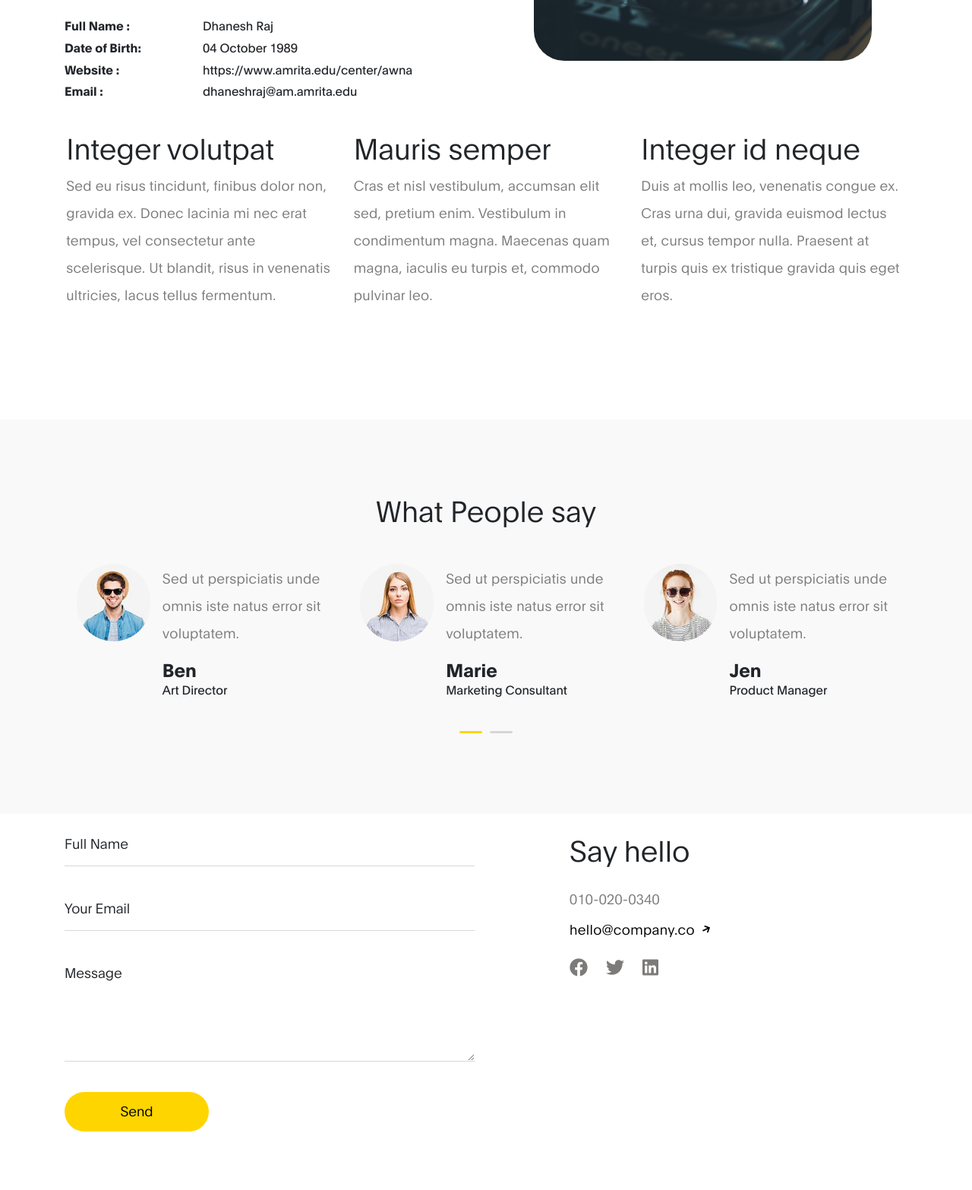
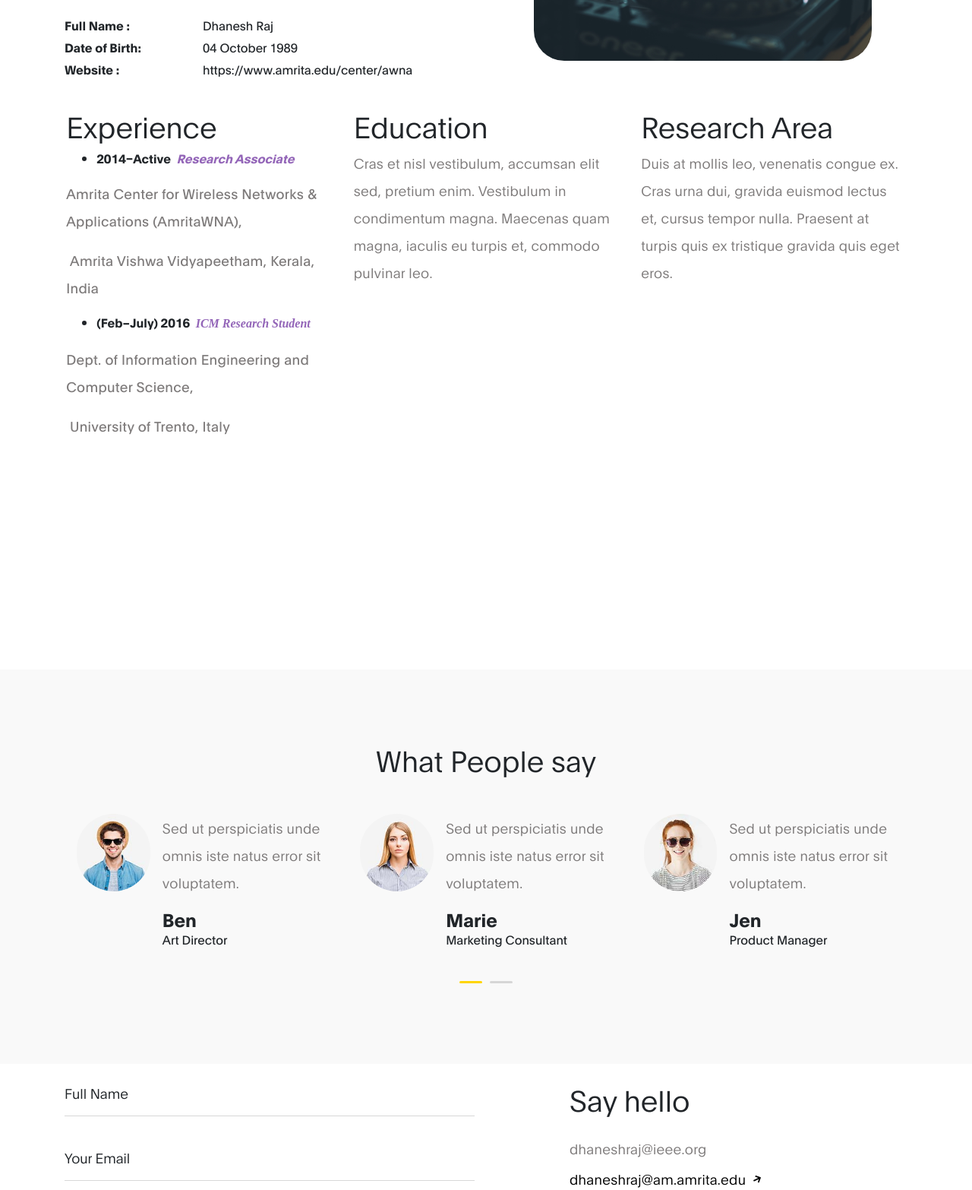
Before and after one commit to Dhanesh-raj/aboutme, a plain HTML site: page index.html in a window 1280 px wide. Shown: the part 901-2467 px from the top of the page at 76% size. Drawn offline with Linux system fonts and the light colour scheme.

Commit message:
Update index.html

```diff
--- a/index.html
+++ b/index.html
@@ -108,7 +108,7 @@ Dhanesh Raj
 
                         <li><strong>Website :</strong> https://www.amrita.edu/center/awna</li>
 
-                        <li><strong>Email :</strong> dhaneshraj@am.amrita.edu</li>
+<!--                         <li><strong>Email :</strong> dhaneshraj@am.amrita.edu</li> -->
                     </ul>
                 </div>
 
@@ -119,15 +119,27 @@ Dhanesh Raj
             </div>
             <div class="row about-third">
             	<div class="col-lg-4 col-md-4 col-12">
-                <h3>Integer volutpat</h3>
-                <p>Sed eu risus tincidunt, finibus dolor non, gravida ex. Donec lacinia mi nec erat tempus, vel consectetur ante scelerisque. Ut blandit, risus in venenatis ultricies, lacus tellus fermentum.</p>
+                <h3>Experience</h3>
+                <ul>
+    <li><strong>2014&ndash;Active</strong> <strong><span style="color: rgb(147, 101, 184);">&nbsp;<em>Research Associate </em></span></strong></li>
+</ul>
+<p><strong>Amrita Center for Wireless Networks &amp; Applications (AmritaWNA),</strong></p>
+<p><strong>&nbsp;</strong><strong>Amrita Vishwa Vidyapeetham, Kerala, India</strong></p>
+<ul>
+    <li><strong>(Feb&ndash;July) 2016 &nbsp;<strong style='font-weight: 700; color: rgb(0, 0, 0); font-family: "Times New Roman"; font-size: medium; font-style: normal; font-variant-ligatures: normal; font-variant-caps: normal; letter-spacing: normal; orphans: 2; text-align: start; text-indent: 0px; text-transform: none; white-space: normal; widows: 2; word-spacing: 0px; -webkit-text-stroke-width: 0px; text-decoration-style: initial; text-decoration-color: initial;'><span style="color: rgb(147, 101, 184);"><em>ICM Research Student</em></span></strong><span style="color: rgb(147, 101, 184);"><em>&nbsp;</em></span></strong></li>
+</ul>
+<p><strong>Dept. of Information Engineering and Computer Science,</strong></p>
+<p><strong>&nbsp;University of Trento, Italy&nbsp;</strong></p>
+<p><br></p>
+<p><br></p>
+<p><br></p>
                 </div>
                 <div class="col-lg-4 col-md-4 col-12">
-                <h3>Mauris semper</h3>
+                <h3>Education</h3>
                 <p>Cras et nisl vestibulum, accumsan elit sed, pretium enim. Vestibulum in condimentum magna. Maecenas quam magna, iaculis eu turpis et, commodo pulvinar leo.</p>
                 </div>
                 <div class="col-lg-4 col-md-4 col-12">
-                <h3>Integer id neque</h3>
+                <h3>Research Area</h3>
                 <p>Duis at mollis leo, venenatis congue ex. Cras urna dui, gravida euismod lectus et, cursus tempor nulla. Praesent at turpis quis ex tristique gravida quis eget eros.</p>
                 </div>
             </div>
@@ -243,11 +255,11 @@ Dhanesh Raj
             <div class="mx-auto col-lg-4 col-md-6 col-12">
                 <h3 class="my-4 pt-4 pt-lg-0">Say hello</h3>
 
-                <p class="mb-1">010-020-0340</p>
+                <p class="mb-1">dhaneshraj@ieee.org</p>
 
                 <p>
-                    <a href="#">
-                        hello@company.co
+                    <a href="dhaneshraj@ieee.org">
+                        dhaneshraj@am.amrita.edu
                     <i class="fas fa-arrow-right custom-icon"></i>
                     </a>
                 </p>
```
